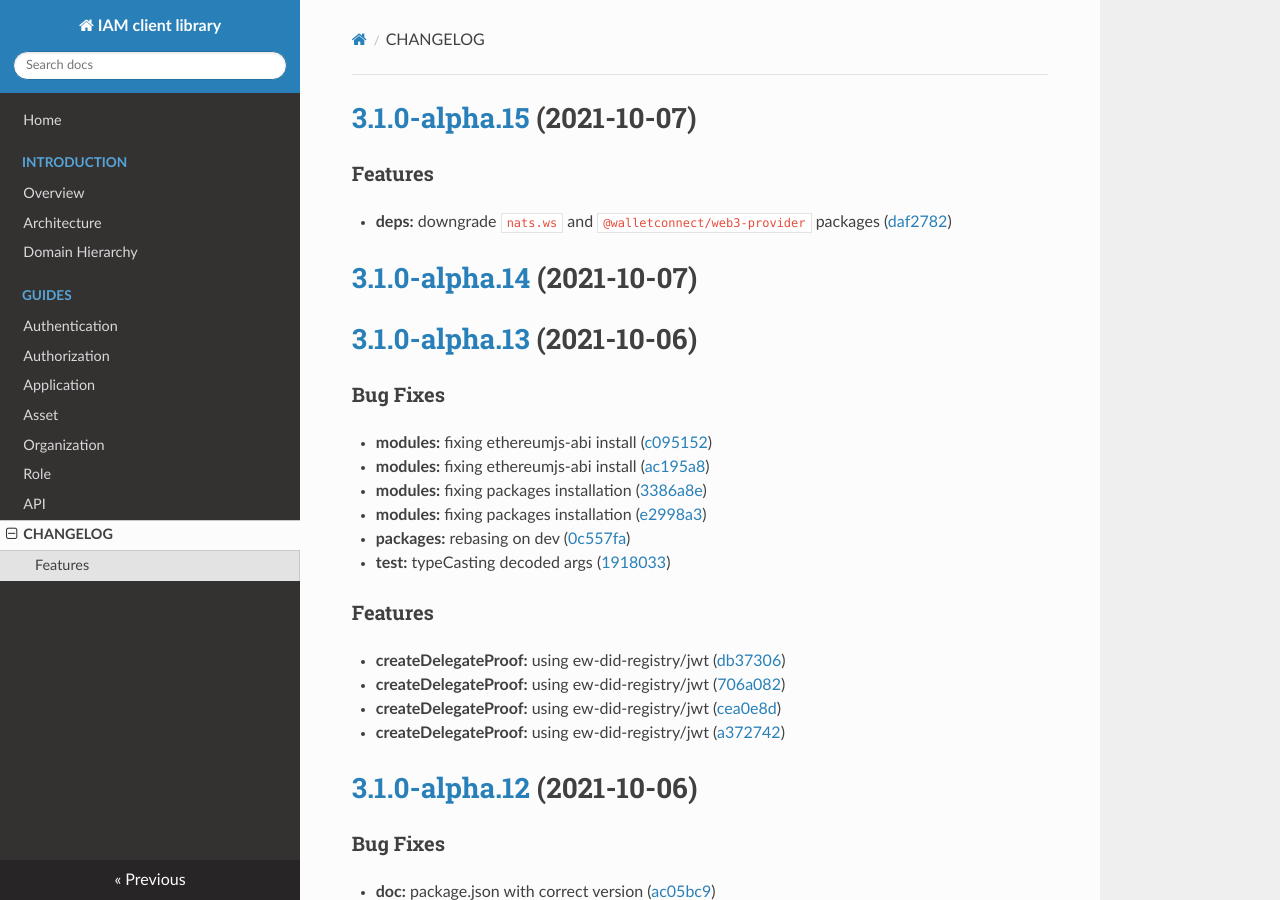
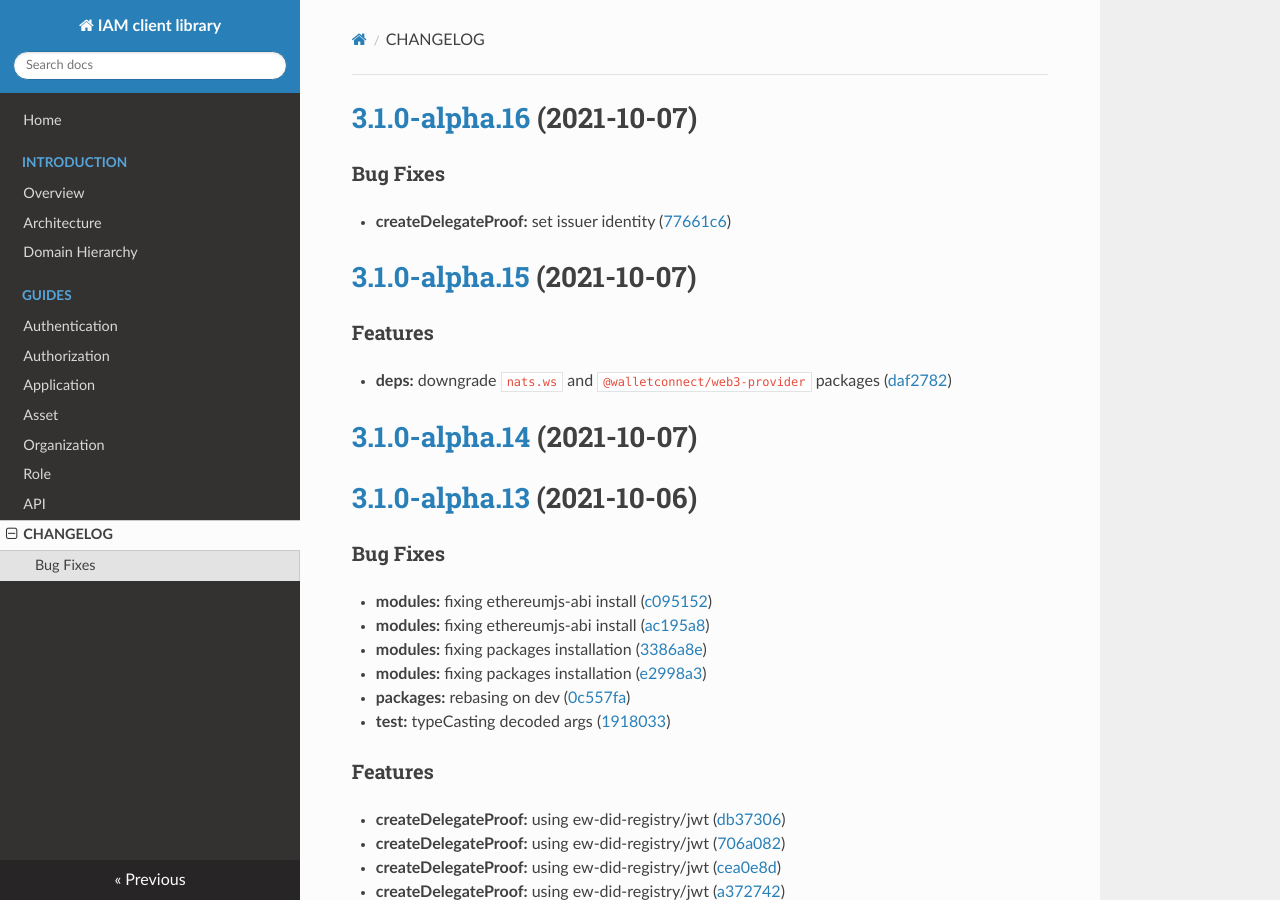
Before and after one commit to energywebfoundation/iam-client-lib, an MkDocs documentation site: the page built from docs/CHANGELOG.md, in a window 1280 px wide and 900 px high. Built offline with MkDocs 1.6.1, drawn with Linux system fonts in a browser that asks for light colours; nearby versions of some CDN libraries.

Commit message:
chore(release): 3.1.0-alpha.16 [skip ci]
# [3.1.0-alpha.16](https://github.com/energywebfoundation/iam-client-lib/compare/v3.1.0-alpha.15...v3.1.0-alpha.16) (2021-10-07)

### Bug Fixes

* **createDelegateProof:** set issuer identity ([77661c6](https://github.com/energywebfoundation/iam-client-lib/commit/77661c664e431684437d496d880d939af7f512ac))

```diff
--- a/docs/CHANGELOG.md
+++ b/docs/CHANGELOG.md
@@ -1,3 +1,10 @@
+# [3.1.0-alpha.16](https://github.com/energywebfoundation/iam-client-lib/compare/v3.1.0-alpha.15...v3.1.0-alpha.16) (2021-10-07)
+
+
+### Bug Fixes
+
+* **createDelegateProof:** set issuer identity ([77661c6](https://github.com/energywebfoundation/iam-client-lib/commit/77661c664e431684437d496d880d939af7f512ac))
+
 # [3.1.0-alpha.15](https://github.com/energywebfoundation/iam-client-lib/compare/v3.1.0-alpha.14...v3.1.0-alpha.15) (2021-10-07)
 
 
--- a/package.json
+++ b/package.json
@@ -1,6 +1,6 @@
 {
     "name": "iam-client-lib",
-    "version": "3.1.0-alpha.15",
+    "version": "3.1.0-alpha.16",
     "description": "Library for Decentralized Identity and Access Management",
     "main": "dist/iam-client-lib.js",
     "module": "dist/iam-client-lib.esm.js",
```
